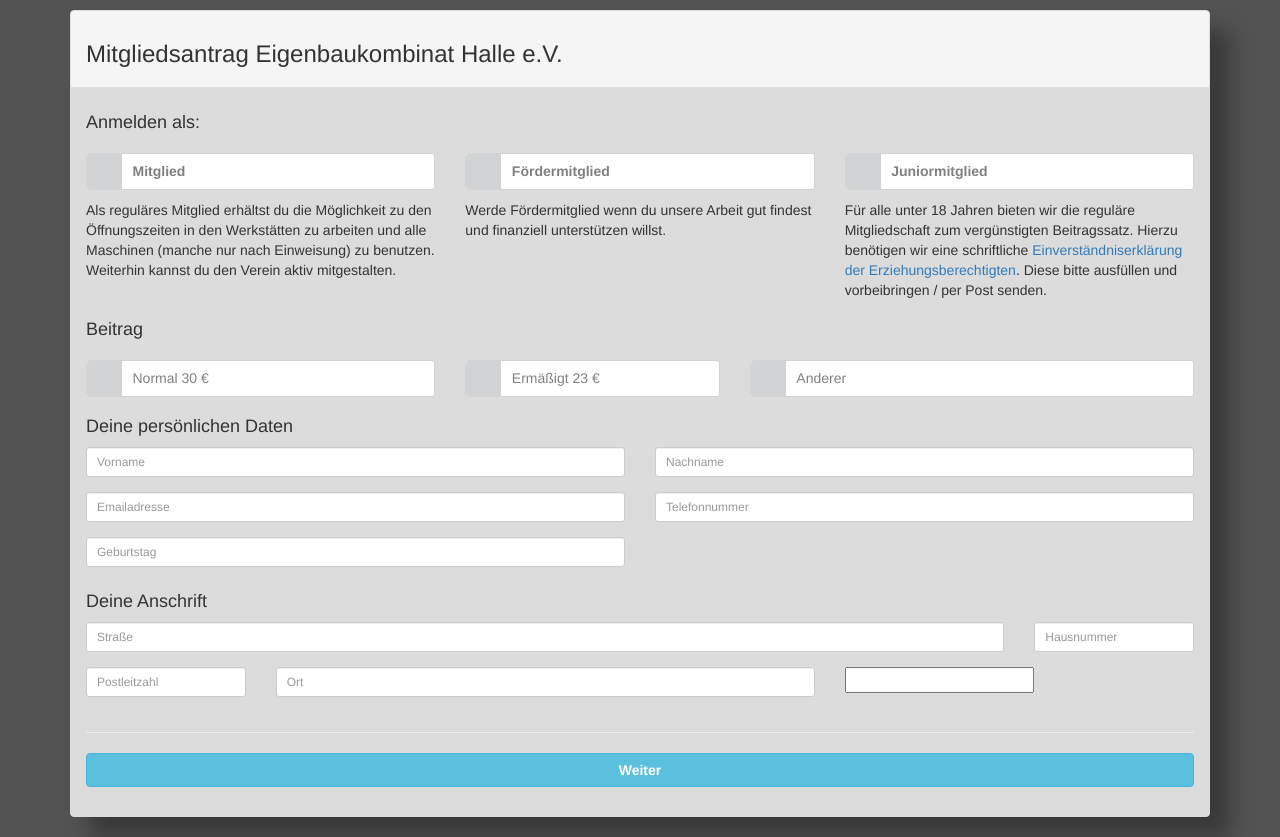
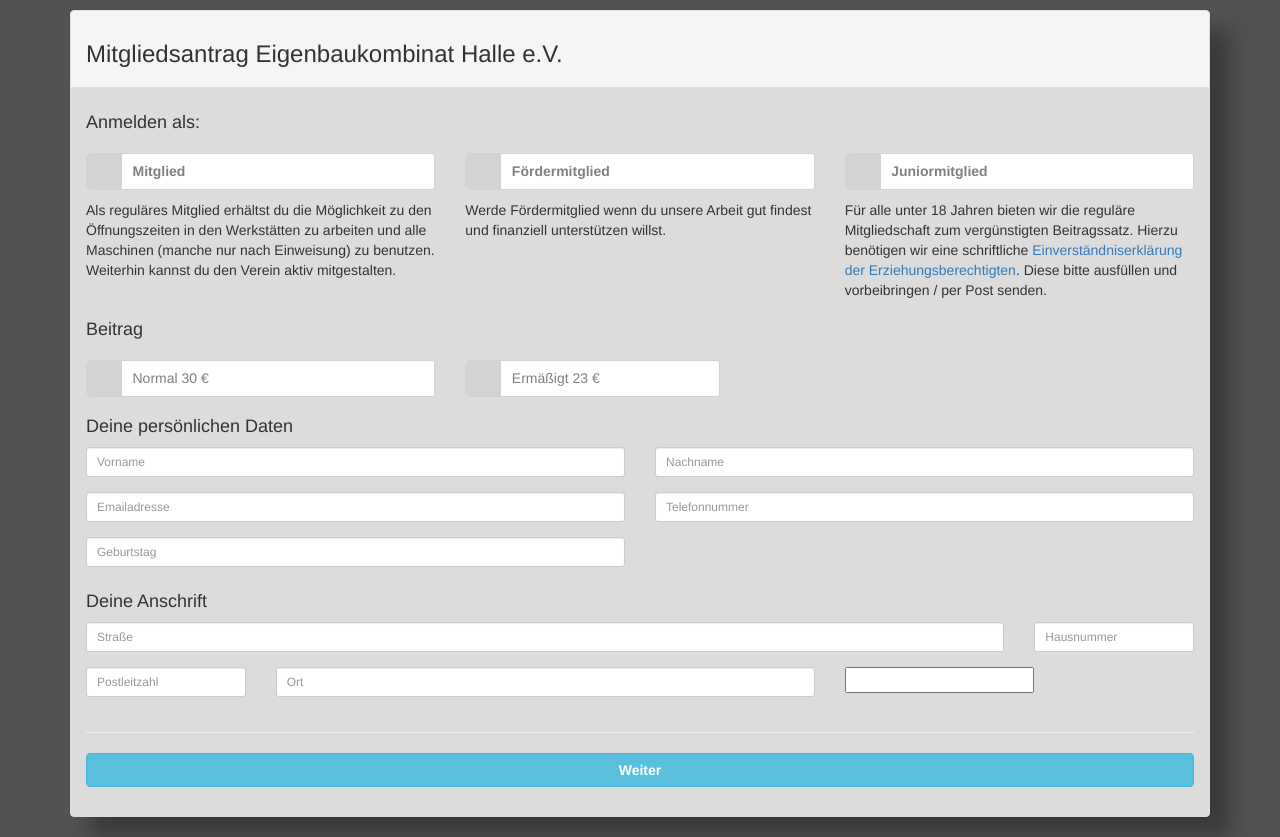
Before and after one commit to Eigenbaukombinat/ebkmember, a Django app: page / in a window 1280 px wide. Run offline with Django 3.2, Linux system fonts and the light colour scheme; some libraries are stand-ins or nearby versions.

Commit message:
eigener beitrag weg wegen bug

```diff
--- a/registration/templates/register_page.html
+++ b/registration/templates/register_page.html
@@ -58,17 +58,6 @@
                                         </div>
                                     </div>
                                 </div>
-                                <div class="col-xs-12 col-sm-5 col-md-5">
-                                    <div class="funkyradio">
-                                        <div class="funkyradio-success">
-                                            {{ feeform.fee.3.tag }}
-                                            <label for="{{feeform.fee.3.id_for_label}}">Anderer</label>
-                                        </div>
-                                    </div>
-                                    <div id="member_other">
-                                        <input class="form-control" id="fee_other" name="fee_other" placeholder="min. 25 €" type="number">
-                                    </div>
-                                </div>
                             </div>
                             <div class="row" id="smember">
                                 <div class="col-xs-12 col-sm-6 col-md-6">
@@ -79,17 +68,6 @@
                                         </div>
                                     </div>
                                 </div>
-                                <div class="col-xs-12 col-sm-6 col-md-6">
-                                    <div class="funkyradio">
-                                        <div class="funkyradio-success">
-                                            {{ feeform.fee.4.tag }}
-                                            <label for="{{feeform.fee.4.id_for_label}}">Anderer</label>
-                                        </div>
-                                    </div>
-                                    <div id="smember_other">
-                                        <input class="form-control" id="fee_sustain_other" name="fee_sustian_other" placeholder="min. 5 €" type="number">
-                                    </div>
-                                </div>
                             </div>
                             <div class="row" id="jmember">
                                 <div class="col-xs-12 col-sm-6 col-md-6">
@@ -98,17 +76,6 @@
                                             {{ feeform.fee.5.tag }}
                                             <label for="{{feeform.fee.5.id_for_label}}">8 €</label>
                                         </div>
-                                    </div>
-                                </div>
-                                <div class="col-xs-12 col-sm-6 col-md-6">
-                                    <div class="funkyradio">
-                                        <div class="funkyradio-success">
-                                            {{ feeform.fee.6.tag }}
-                                            <label for="{{feeform.fee.6.id_for_label}}">Anderer</label>
-                                        </div>
-                                    </div>
-                                    <div id="jmember_other">
-                                        <input class="form-control" id="fee_junior_other" name="fee_junior_other" placeholder="min. 6 €" type="number">
                                     </div>
                                 </div>
                             </div>
```
